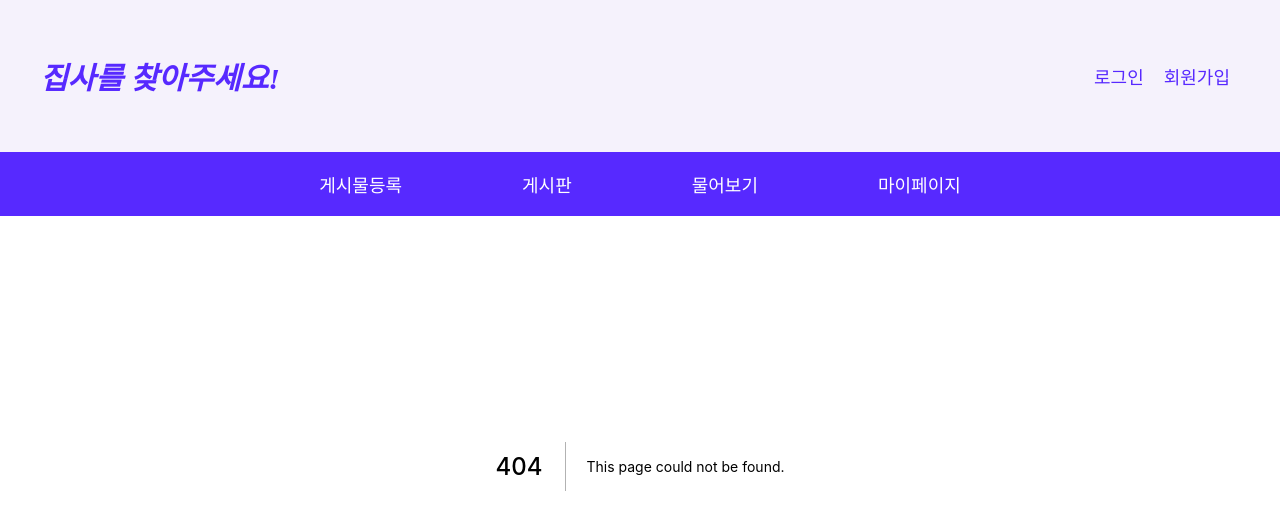
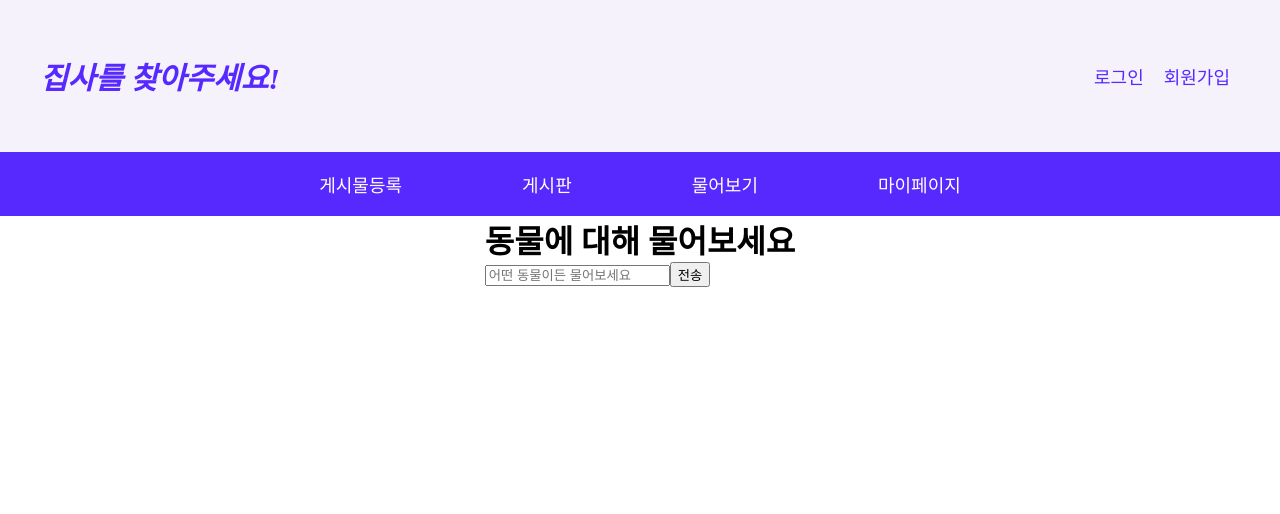
Before and after one commit to taeyungithub/AnimalFindWeb, a Next.js app in the folder animalfindweb/: page /chatbot in a window 1280 px wide. Before the commit this address had no page. Shown: the top 514 px of the page. Built offline with nearby package versions, Linux system fonts and the light colour scheme.

Commit message:
24-04-07(GPT 기반 챗봇 구현)

```diff
--- /dev/null
+++ b/animalfindweb/pages/chatbot/index.js
@@ -0,0 +1,81 @@
+import React, { useState } from 'react';
+
+const Chatbot = () => {
+   const [messages, setMessages] = useState([]);
+   const [userInput, setUserInput] = useState('');
+   const [loading, setLoading] = useState(false);
+
+   const apiKey = process.env.NEXT_PUBLIC_CHATBOT;
+   const apiEndpoint = 'https://api.openai.com/v1/chat/completions';
+
+   const addMessage = (sender, message) => {
+      setMessages(prevMessages => [...prevMessages, { sender, message }]);
+   };
+
+   const handleSendMessage = async () => {
+      const message = userInput.trim();
+      if (message.length === 0) return;
+      addMessage('user', message);
+      setUserInput('');
+      setLoading(true);
+
+      try {
+         const response = await fetch(apiEndpoint, {
+            method: 'POST',
+            headers: {
+               'Content-Type': 'application/json',
+               'Authorization': `Bearer ${apiKey}`,
+            },
+            body: JSON.stringify({
+               model: 'gpt-3.5-turbo',
+               messages: [{ role: 'user', content:  '너는 동물박사야, 너는 모든 답변을 한국어로 해야해!'+ message }],
+               max_tokens: 1024, // 답변 최대 글자 수,
+               top_p: 1, // 다음 단어를 선택할 때 상위 p%의 확률 분포를 사용하는 매개변수, 높을수록 안정된 선택
+               temperature: 1, // 답변의 다양성과 창의성, 낮을수록 일관적 (0~2)
+               frequency_penalty: 0.5, // 전문적 단어의 빈도, 낮을수록 전문적 (0~1)
+               presence_penalty: 0.5, // 반복되는 구문 억제, 낮을수록 억제하지 않음 (0~1)
+               stop: ['그만'],
+            }),
+         });
+
+         const data = await response.json();
+         const aiResponse = data.choices?.[0]?.message?.content || 'No response';
+         addMessage('bot', aiResponse);
+      } catch (error) {
+         console.error('오류 발생!', error);
+         addMessage('오류 발생!');
+      } finally {
+         setLoading(false);
+      }
+   };
+
+   const handleKeyDown = (event) => {
+      if (event.key === 'Enter') {
+         handleSendMessage();
+      }
+   };
+
+   return (
+      <div id='Chatbot'>
+         <h1>동물에 대해 물어보세요</h1>
+         <div className='chatDiv'>
+            {loading && <span className="messageWait">잠시만요 찾는중이에요</span>}
+            {messages.map((msg, index) => (
+               <div key={index} className={`message ${msg.sender}`}>
+                  {`${msg.sender === 'user' ? '나' : '동물박사'} : ${msg.message}`}
+               </div>
+            ))}
+         </div>
+         <div className='inputDiv'>
+            <input
+               type='text' placeholder='어떤 동물이든 물어보세요'
+               value={userInput} onChange={(e) => setUserInput(e.target.value)}
+               onKeyDown={handleKeyDown}
+            />
+            <button onClick={handleSendMessage}>전송</button>
+         </div>
+      </div>
+   );
+};
+
+export default Chatbot;
--- a/animalfindweb/src/boardcomment/write.js
+++ b/animalfindweb/src/boardcomment/write.js
@@ -49,7 +49,10 @@ export default function BoardCommentWrite() {
           });
 
             router.push("/boards")
+            // router.push(`/boards/${url}`);
+            // router.push(`/boards/${url}`);
             router.push(`/boards/${url}`);
+
 
       } catch (error) {
         alert(error.message)
```
Also changed, not shown: animalfindweb/src/firebase.js (+6 -6 lines), animalfindweb/pages/home/index.js (added).
